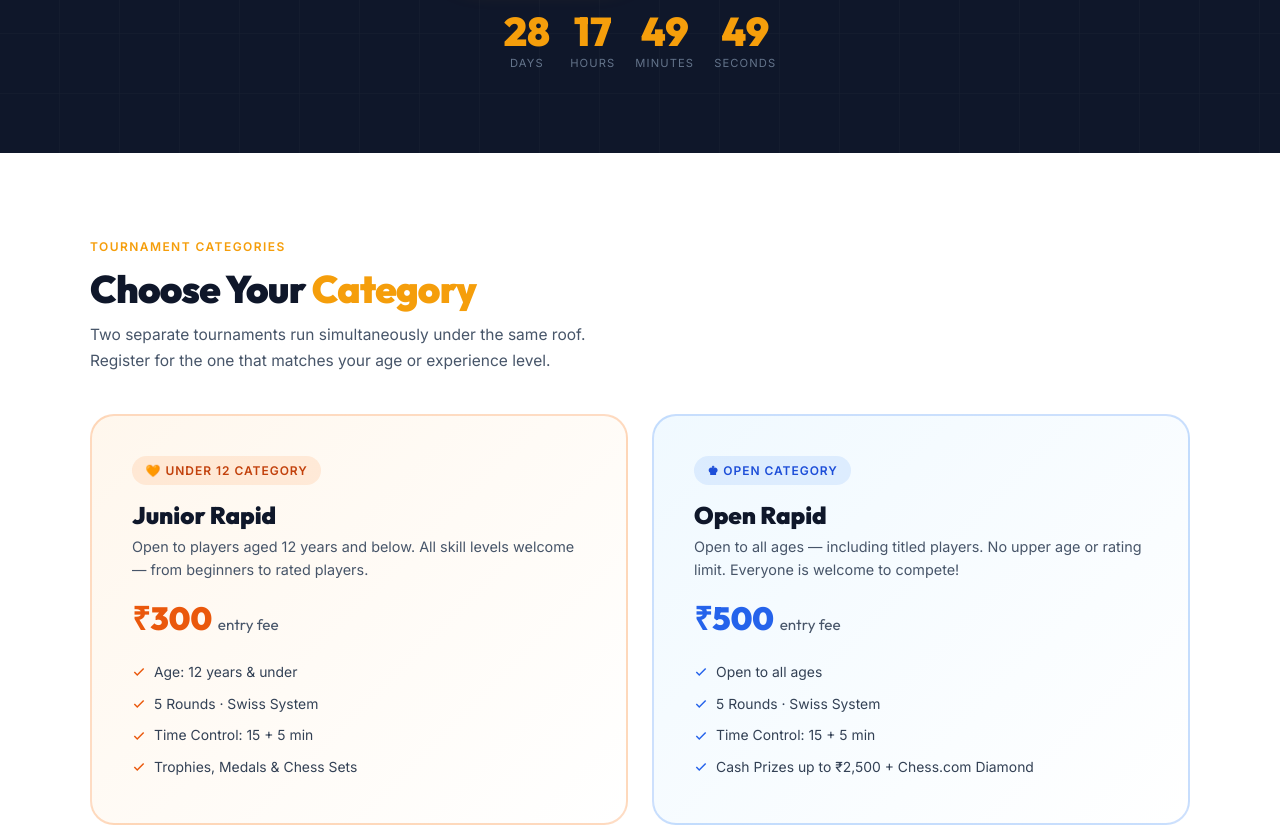
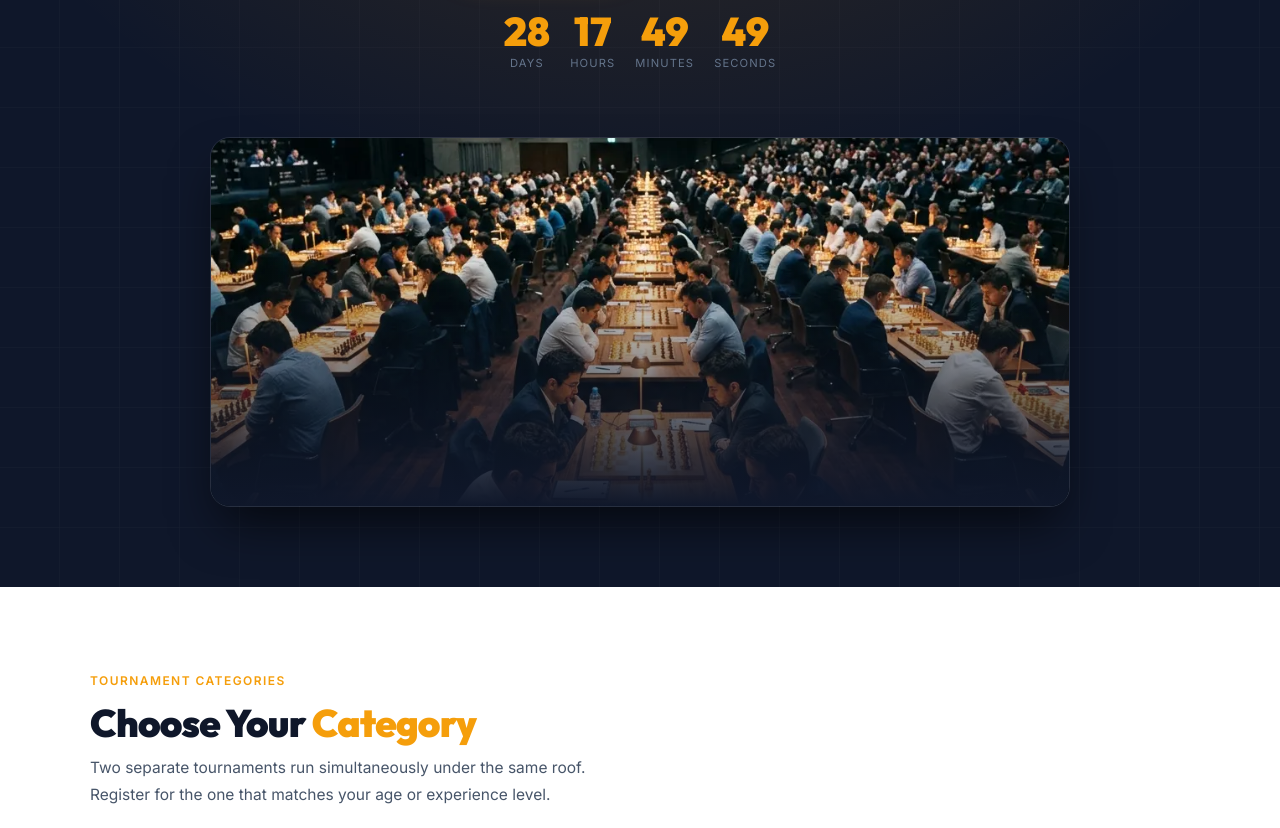
Before and after one commit to developerankushjain/thechesslifestyle, a website built with Vite: page tournament/index.html in a window 1280 px wide. Shown: the part 740-1568 px from the top of the page. Built offline with nearby package versions, Linux system fonts and the light colour scheme.

Commit message:
Add cinematic hero image to tournament page

```diff
--- a/tournament/index.html
+++ b/tournament/index.html
@@ -261,6 +261,10 @@
         <div class="cd-box"><div class="cd-num" id="cd-h">--</div><div class="cd-lbl">Hours</div></div>
         <div class="cd-box"><div class="cd-num" id="cd-m">--</div><div class="cd-lbl">Minutes</div></div>
         <div class="cd-box"><div class="cd-num" id="cd-s">--</div><div class="cd-lbl">Seconds</div></div>
+      </div>
+      <div class="hero-image-wrapper" style="margin-top: 4rem; border-radius: 20px; overflow: hidden; border: 1px solid rgba(255,255,255,0.1); box-shadow: 0 25px 50px -12px rgba(0,0,0,0.7); position: relative; max-width: 1000px; margin-left: auto; margin-right: auto;">
+        <img src="/gallery/tournament_hero.webp" alt="Cinematic view of a professional chess tournament" loading="eager" decoding="async" style="width: 100%; height: auto; display: block; object-fit: cover; aspect-ratio: 21/9;">
+        <div style="position: absolute; inset: 0; background: linear-gradient(to top, rgba(15, 23, 42, 1), transparent 70%); pointer-events: none;"></div>
       </div>
     </div>
   </header>
```
Also changed, not shown: gallery/tournament_hero.webp (added).
